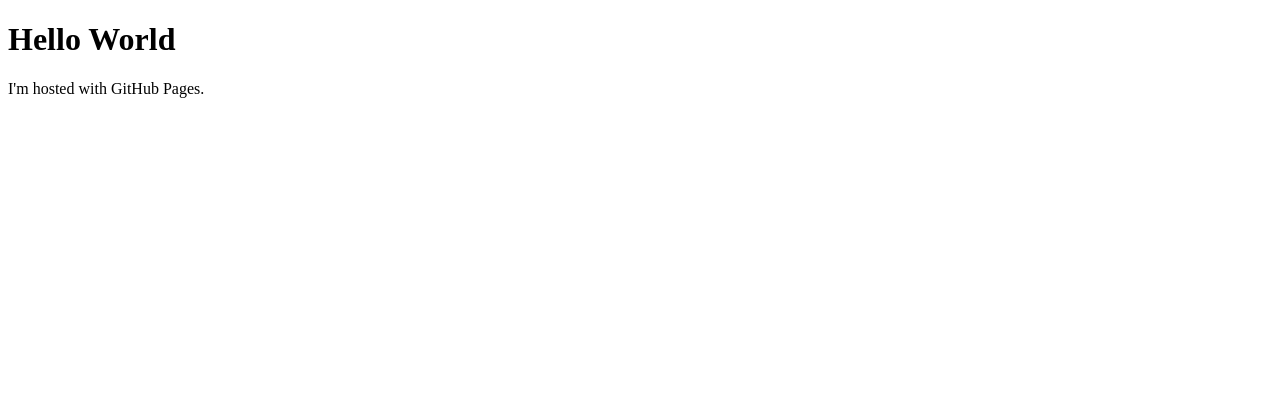
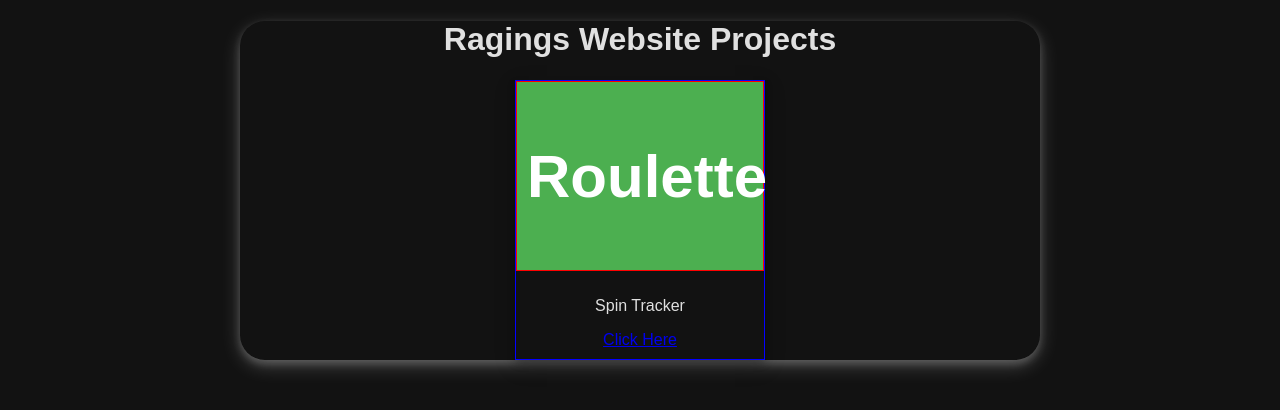
Before and after one commit to ragingquitter/ragingquitter.github.io, a plain HTML site: page index.html in a window 1280 px wide. Drawn offline with Linux system fonts and the light colour scheme.

Commit message:
Home Page style changes and Link

```diff
--- a/index.html
+++ b/index.html
@@ -1,7 +1,22 @@
 <!DOCTYPE html>
-<html>
+<html lang="en">
+    <head>
+        <link rel="stylesheet" href="style.css">
+        <meta charset="UTF-8">
+        <meta name="viewport" content="width=device-width, initial-scale=1.0">
+        <title>Ragings Home Page</title>
+    </head>
 <body>
-<h1>Hello World</h1>
-<p>I'm hosted with GitHub Pages.</p>
+    <div class="main">
+        <h1>Ragings Website Projects</h1>
+        <div class="card">
+            <div class="header">
+                <h2>Roulette</h2>
+            </div>
+            <div class="container">
+                <p>Spin Tracker</p><a href="roulette/roulettedata.html">Click Here</a>
+            </div>
+        </div>
+    </div>
 </body>
 </html>
--- /dev/null
+++ b/style.css
@@ -0,0 +1,44 @@
+* {
+    box-sizing: border-box;
+  }
+
+    body {
+        background: rgb(18,18,18);
+        height: 100%;
+        background-repeat: no-repeat;
+        background-attachment: fixed;
+        color: #e0e0e0;
+        margin: 0;
+        font-family: Arial, Helvetica, sans-serif;
+    }
+
+    .main {
+        max-width: 800px;
+        margin: 20px auto;
+        text-align: center;
+        /* border:1px solid rgb(255, 255, 255); */
+        box-shadow: 0 4px 8px 0 rgba(255, 255, 255, 0.2), 0 6px 20px 0 rgba(255, 255, 255, 0.2);
+        border-radius: 25px;
+    }
+
+    div.card {
+        width: 250px;
+        box-shadow: 0 4px 8px 0 rgba(0, 0, 0, 0.2), 0 6px 20px 0 rgba(0, 0, 0, 0.19);
+        margin: 20px auto;
+        text-align: center;
+        border:1px solid rgb(4, 0, 255);
+      }
+
+      div.header {
+        background-color: #4CAF50;
+        color: white;
+        white-space: normal;
+        width: auto;
+        padding: 10px;
+        font-size: 40px;
+        border:1px solid rgb(255, 0, 0);
+      }
+
+      div.container {
+        padding: 10px;
+      }
```
